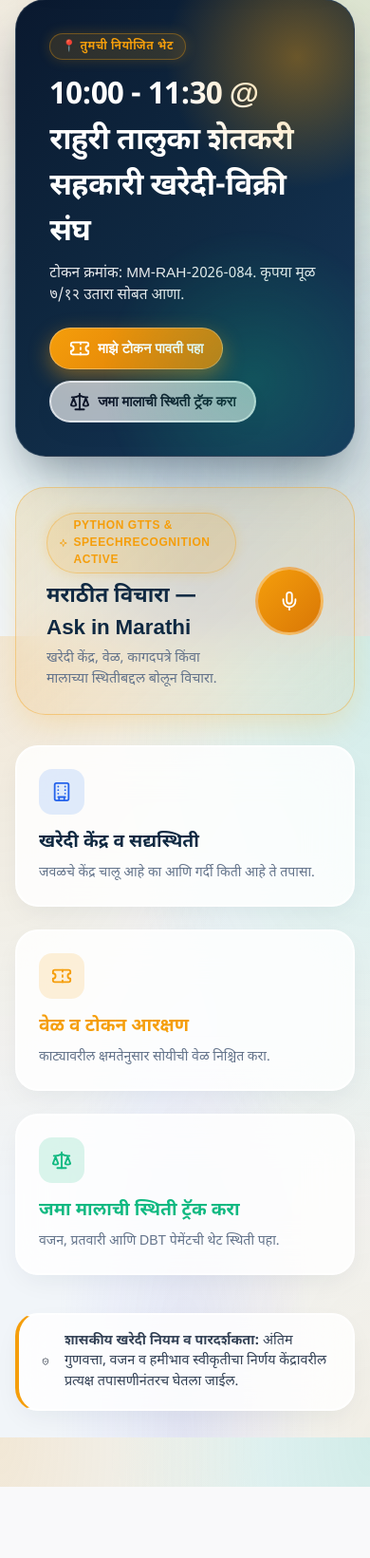
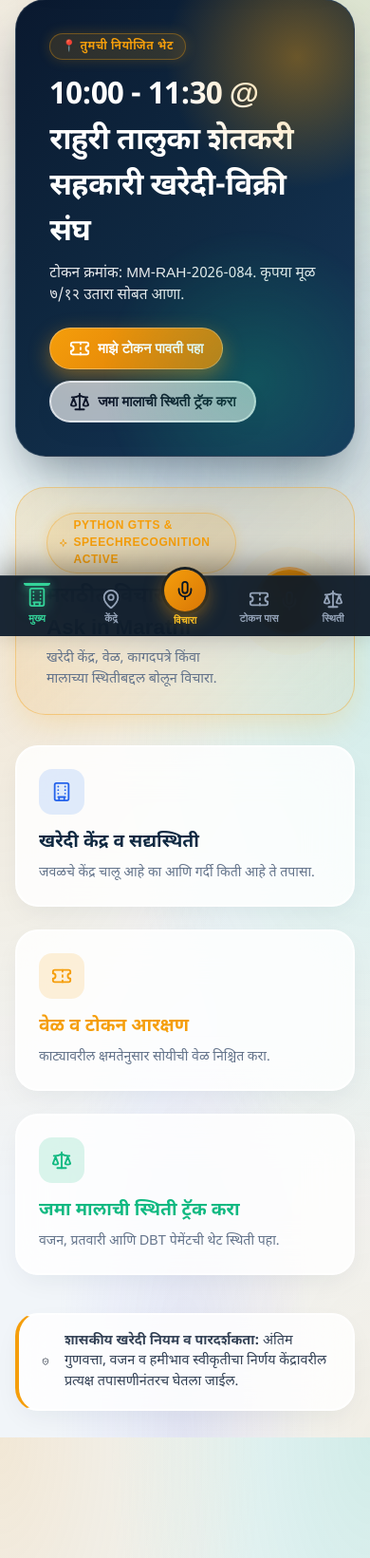
Before and after one commit to rohan18h/mandimitra, a Flask app: page / in a window 390 px wide; the page is wider, and only the part inside the window is pictured. Shown: the part 174-1815 px from the top of that part at 95% size. Before the commit the page ends 1740 px from the top of that part, so only its background shows below. Run offline with Flask 3, Linux system fonts and the light colour scheme.

Commit message:
feat(mobile): convert MandiMitra to installable Mobile PWA and Capacitor Android app with GitHub Actions APK build

```diff
--- a/static/css/glossy-theme.css
+++ b/static/css/glossy-theme.css
@@ -733,3 +733,195 @@ body.theme-dark .perforated-ticket {
   grid-template-columns: repeat(auto-fit, minmax(230px, 1fr));
   gap: 1.25rem;
 }
+
+/* ==========================================================================
+   📱 Mobile-Native App Layout & Bottom Navigation Bar
+   ========================================================================== */
+
+/* Mobile Safe Area & Touch Enhancements */
+:root {
+  --safe-top: env(safe-area-inset-top, 0px);
+  --safe-bottom: env(safe-area-inset-bottom, 0px);
+}
+
+body {
+  -webkit-tap-highlight-color: transparent;
+  overscroll-behavior-y: contain;
+}
+
+/* Floating In-App Install Banner */
+.mobile-install-banner {
+  background: linear-gradient(135deg, rgba(16, 185, 129, 0.22) 0%, rgba(15, 41, 66, 0.85) 100%);
+  border: 1px solid rgba(52, 211, 153, 0.4);
+  backdrop-filter: blur(16px);
+  -webkit-backdrop-filter: blur(16px);
+  border-radius: var(--radius-lg);
+  padding: 12px 18px;
+  margin: 12px auto;
+  max-width: 900px;
+  display: flex;
+  align-items: center;
+  justify-content: space-between;
+  gap: 12px;
+  box-shadow: 0 10px 30px rgba(0, 0, 0, 0.35);
+  animation: slideInDown 0.35s ease;
+}
+
+.mobile-install-info {
+  display: flex;
+  align-items: center;
+  gap: 12px;
+}
+
+.mobile-install-icon {
+  width: 42px;
+  height: 42px;
+  border-radius: 12px;
+  box-shadow: 0 4px 12px rgba(0, 0, 0, 0.3);
+  flex-shrink: 0;
+}
+
+.mobile-install-title {
+  font-weight: 800;
+  font-size: 0.95rem;
+  color: #ffffff;
+}
+
+.mobile-install-desc {
+  font-size: 0.78rem;
+  color: #cbd5e1;
+}
+
+.mobile-install-btn {
+  background: linear-gradient(135deg, #10b981 0%, #059669 100%);
+  color: #ffffff;
+  border: none;
+  padding: 8px 18px;
+  border-radius: var(--radius-pill);
+  font-size: 0.82rem;
+  font-weight: 800;
+  cursor: pointer;
+  box-shadow: 0 4px 15px rgba(16, 185, 129, 0.4);
+  white-space: nowrap;
+  transition: transform 0.15s ease;
+}
+
+.mobile-install-btn:active {
+  transform: scale(0.94);
+}
+
+/* Mobile-First Bottom Navigation Bar (Docked) */
+.mobile-bottom-nav {
+  position: fixed;
+  bottom: 0;
+  left: 0;
+  right: 0;
+  height: calc(64px + var(--safe-bottom));
+  padding-bottom: var(--safe-bottom);
+  background: rgba(7, 21, 36, 0.92);
+  backdrop-filter: blur(24px);
+  -webkit-backdrop-filter: blur(24px);
+  border-top: 1px solid rgba(255, 255, 255, 0.12);
+  display: none; /* Displayed via media query on mobile */
+  grid-template-columns: repeat(5, 1fr);
+  align-items: center;
+  z-index: 99;
+  box-shadow: 0 -10px 30px rgba(0, 0, 0, 0.4);
+}
+
+.mobile-nav-btn {
+  display: flex;
+  flex-direction: column;
+  align-items: center;
+  justify-content: center;
+  background: none;
+  border: none;
+  color: #94a3b8;
+  font-size: 0.68rem;
+  font-weight: 700;
+  padding: 6px 2px;
+  gap: 3px;
+  cursor: pointer;
+  transition: color 0.18s ease, transform 0.18s ease;
+  position: relative;
+  width: 100%;
+}
+
+.mobile-nav-btn svg {
+  width: 22px;
+  height: 22px;
+  stroke: currentColor;
+  transition: stroke 0.18s ease, transform 0.18s ease;
+}
+
+.mobile-nav-btn.active {
+  color: #34d399;
+}
+
+.mobile-nav-btn.active svg {
+  transform: translateY(-2px);
+  filter: drop-shadow(0 0 8px rgba(52, 211, 153, 0.7));
+}
+
+.mobile-nav-btn.active::after {
+  content: '';
+  position: absolute;
+  top: 0;
+  width: 28px;
+  height: 3px;
+  background: #34d399;
+  border-radius: 0 0 3px 3px;
+  box-shadow: 0 2px 8px rgba(52, 211, 153, 0.8);
+}
+
+.mobile-nav-btn:active {
+  transform: scale(0.92);
+}
+
+/* Floating Voice Action button in center */
+.mobile-nav-btn.nav-mic-btn {
+  color: #fbbf24;
+}
+
+.mobile-nav-btn.nav-mic-btn .mic-bubble {
+  width: 44px;
+  height: 44px;
+  border-radius: 50%;
+  background: linear-gradient(135deg, #f59e0b 0%, #d97706 100%);
+  display: flex;
+  align-items: center;
+  justify-content: center;
+  margin-top: -18px;
+  box-shadow: 0 6px 20px rgba(245, 158, 11, 0.5), 0 0 0 3px #071524;
+  color: #071524;
+  transition: transform 0.15s ease;
+}
+
+.mobile-nav-btn.nav-mic-btn .mic-bubble svg {
+  stroke: #071524;
+  width: 22px;
+  height: 22px;
+}
+
+.mobile-nav-btn.nav-mic-btn:active .mic-bubble {
+  transform: scale(0.9);
+}
+
+/* Media Query: Activate Mobile Bottom Nav on screens <= 768px */
+@media (max-width: 768px) {
+  .mobile-bottom-nav {
+    display: grid;
+  }
+
+  body {
+    padding-bottom: calc(75px + var(--safe-bottom));
+  }
+
+  .nav-header-links {
+    display: none; /* Hidden on mobile in favor of bottom nav */
+  }
+
+  .app-container {
+    padding: 10px 14px;
+  }
+}
--- a/static/js/reactApp.jsx
+++ b/static/js/reactApp.jsx
@@ -420,6 +420,40 @@ function MandiMitraApp() {
   const [isVoiceOpen, setIsVoiceOpen] = useState(false);
   const [toast, setToast] = useState(null);
 
+  // 📱 Mobile PWA Installation & Haptics
+  const [installPrompt, setInstallPrompt] = useState(null);
+  const [isInstalled, setIsInstalled] = useState(false);
+
+  useEffect(() => {
+    const handleBeforeInstall = (e) => {
+      e.preventDefault();
+      setInstallPrompt(e);
+    };
+    window.addEventListener('beforeinstallprompt', handleBeforeInstall);
+    if (window.matchMedia('(display-mode: standalone)').matches || window.navigator.standalone) {
+      setIsInstalled(true);
+    }
+    return () => window.removeEventListener('beforeinstallprompt', handleBeforeInstall);
+  }, []);
+
+  const handleInstallClick = () => {
+    if (installPrompt) {
+      installPrompt.prompt();
+      installPrompt.userChoice.then((choiceResult) => {
+        if (choiceResult.outcome === 'accepted') {
+          showToast(lang === 'mr' ? '🌾 मंडीमित्र ॲप इन्स्टॉल झाले!' : '🌾 MandiMitra App Installed!');
+          setInstallPrompt(null);
+        }
+      });
+    }
+  };
+
+  const triggerHaptic = (ms = 15) => {
+    if (typeof navigator !== 'undefined' && navigator.vibrate) {
+      try { navigator.vibrate(ms); } catch (e) {}
+    }
+  };
+
   // Sync Python API
   useEffect(() => {
     fetch('/api/centres').then(r => r.json()).then(d => { if (Array.isArray(d)) setCentres(d); }).catch(() => {});
@@ -546,6 +580,26 @@ function MandiMitraApp() {
 
       {/* Main Workspace Layout */}
       <main style={{ maxWidth: '1280px', margin: '0 auto', padding: '24px 16px 80px', position: 'relative', zIndex: 1 }}>
+        {/* 📱 PWA Install Banner */}
+        {installPrompt && !isInstalled && (
+          <div className="mobile-install-banner">
+            <div className="mobile-install-info">
+              <img src="./static/icons/icon-192.png" alt="MandiMitra" className="mobile-install-icon" />
+              <div>
+                <div className="mobile-install-title">
+                  {lang === 'mr' ? '🌾 मंडीमित्र मोबाईल ॲप' : (lang === 'hi' ? '🌾 मंडीमित्र मोबाइल ऐप' : '🌾 MandiMitra Mobile App')}
+                </div>
+                <div className="mobile-install-desc">
+                  {lang === 'mr' ? 'ऑफलाईन वापर आणि थेट होम स्क्रीनवरून बुकिंगसाठी इन्स्टॉल करा' : (lang === 'hi' ? 'ऑफलाइन उपयोग व त्वरित बुकिंग हेतु इंस्टॉल करें' : 'Install for offline access & instant home screen booking')}
+                </div>
+              </div>
+            </div>
+            <button className="mobile-install-btn" onClick={handleInstallClick}>
+              📲 {lang === 'mr' ? 'इन्स्टॉल करा' : (lang === 'hi' ? 'इंस्टॉल करें' : 'Install App')}
+            </button>
+          </div>
+        )}
+
         {role === 'farmer' && (
           <FarmerExperience
             t={t}
@@ -645,6 +699,71 @@ function MandiMitraApp() {
           <strong style={{ fontSize: '14px' }}>{toast.text}</strong>
         </div>
       )}
+
+      {/* 📱 Mobile-Native Bottom Navigation Bar */}
+      <nav className="mobile-bottom-nav">
+        <button
+          className={`mobile-nav-btn ${(role === 'farmer' && farmerSubView === 'home') ? 'active' : ''}`}
+          onClick={() => {
+            triggerHaptic(12);
+            setRole('farmer');
+            setFarmerSubView('home');
+          }}
+        >
+          <Icons.Building />
+          <span>{lang === 'mr' ? 'मुख्य' : (lang === 'hi' ? 'मुख्य' : 'Home')}</span>
+        </button>
+
+        <button
+          className={`mobile-nav-btn ${(role === 'farmer' && farmerSubView === 'centres') ? 'active' : ''}`}
+          onClick={() => {
+            triggerHaptic(12);
+            setRole('farmer');
+            setFarmerSubView('centres');
+          }}
+        >
+          <Icons.MapPin />
+          <span>{lang === 'mr' ? 'केंद्रे' : (lang === 'hi' ? 'केंद्र' : 'Centres')}</span>
+        </button>
+
+        <button
+          className="mobile-nav-btn nav-mic-btn"
+          onClick={() => {
+            triggerHaptic(28);
+            setIsVoiceOpen(true);
+          }}
+          title={lang === 'mr' ? 'व्हॉइस असिस्टंट' : 'Voice Assistant'}
+        >
+          <div className="mic-bubble">
+            <Icons.Mic />
+          </div>
+          <span>{lang === 'mr' ? 'विचारा' : (lang === 'hi' ? 'बोलें' : 'Voice')}</span>
+        </button>
+
+        <button
+          className={`mobile-nav-btn ${(role === 'farmer' && farmerSubView === 'token') ? 'active' : ''}`}
+          onClick={() => {
+            triggerHaptic(12);
+            setRole('farmer');
+            setFarmerSubView('token');
+          }}
+        >
+          <Icons.Ticket />
+          <span>{lang === 'mr' ? 'टोकन पास' : (lang === 'hi' ? 'टोकन' : 'Pass')}</span>
+        </button>
+
+        <button
+          className={`mobile-nav-btn ${(role === 'farmer' && farmerSubView === 'track') ? 'active' : ''}`}
+          onClick={() => {
+            triggerHaptic(12);
+            setRole('farmer');
+            setFarmerSubView('track');
+          }}
+        >
+          <Icons.Scale />
+          <span>{lang === 'mr' ? 'स्थिती' : (lang === 'hi' ? 'स्थिति' : 'Track')}</span>
+        </button>
+      </nav>
     </div>
   );
 }
--- a/templates/index.html
+++ b/templates/index.html
@@ -2,11 +2,24 @@
 <html lang="mr">
 <head>
   <meta charset="UTF-8">
-  <meta name="viewport" content="width=device-width, initial-scale=1.0, maximum-scale=5.0">
-  <title>MandiMitra (मंडीमित्र) — Top-Notch Glossy React UI | SIH26032</title>
+  <meta name="viewport" content="width=device-width, initial-scale=1.0, maximum-scale=5.0, viewport-fit=cover">
+  <title>MandiMitra (मंडीमित्र) — Farmer Procurement Mobile App | SIH26032</title>
   <meta name="description" content="मंडीमित्र: खरेदी केंद्रावर जाण्यापूर्वी माहिती घ्या, योग्य वेळ निवडा आणि गर्दीत न ताटकळता टोकन आरक्षित करा. SIH26032 Farmer Procurement Solution.">
-  <meta name="keywords" content="MandiMitra, React 18, Glassmorphism, SIH26032, Farmers, MSP Procurement, APMC, Maharashtra, NAFED, Marathi Voice Assistant">
+  <meta name="keywords" content="MandiMitra, React 18, PWA, Mobile App, SIH26032, Farmers, MSP Procurement, APMC, Maharashtra, NAFED, Marathi Voice Assistant">
+
+  <!-- Web App Manifest & Mobile Theme -->
+  <link rel="manifest" href="{{ url_for('static', filename='../manifest.json') }}">
   <meta name="theme-color" content="#0f2942">
+  <meta name="mobile-web-app-capable" content="yes">
+  <meta name="application-name" content="MandiMitra">
+
+  <!-- Apple iOS Mobile App Tags -->
+  <meta name="apple-mobile-web-app-capable" content="yes">
+  <meta name="apple-mobile-web-app-status-bar-style" content="black-translucent">
+  <meta name="apple-mobile-web-app-title" content="MandiMitra">
+  <link rel="apple-touch-icon" href="{{ url_for('static', filename='icons/icon-192.png') }}">
+  <link rel="icon" type="image/svg+xml" href="{{ url_for('static', filename='icons/icon-192.svg') }}">
+  <link rel="icon" type="image/png" href="{{ url_for('static', filename='icons/icon-192.png') }}">
 
   <!-- Google Fonts: Noto Sans Devanagari (Marathi) & Outfit / Inter (English) -->
   <link rel="preconnect" href="https://fonts.googleapis.com">
@@ -28,7 +41,7 @@
       display: flex;
       align-items: center;
       justify-content: center;
-      background-color: var(--bg-app);
+      background-color: var(--bg-app, #071524);
     }
   </style>
 </head>
@@ -37,7 +50,22 @@
   <!-- React 18 Root Mounting Point -->
   <div id="root"></div>
 
-  <!-- Glossy React 18 Application Script -->
+  <!-- Glossy React 18 Mobile Application Script -->
   <script type="text/babel" src="{{ url_for('static', filename='js/reactApp.jsx') }}"></script>
+
+  <!-- Service Worker Registration for Offline Mobile App -->
+  <script>
+    if ('serviceWorker' in navigator) {
+      window.addEventListener('load', function() {
+        navigator.serviceWorker.register('/sw.js')
+          .then(function(reg) {
+            console.log('🌾 MandiMitra Mobile PWA active. Scope:', reg.scope);
+          })
+          .catch(function(err) {
+            console.log('MandiMitra ServiceWorker notice:', err);
+          });
+      });
+    }
+  </script>
 </body>
 </html>
```
Also changed, not shown: capacitor.config.json (added, +22 -0 lines), index.html (+32 -4 lines), package.json (added, +27 -0 lines), sw.js (added, +102 -0 lines), .github/workflows/build-apk.yml (added), manifest.json (added), static/icons/icon-192.png (added), static/icons/icon-192.svg (added), static/icons/icon-512.png (added), static/icons/icon-512.svg (added).
